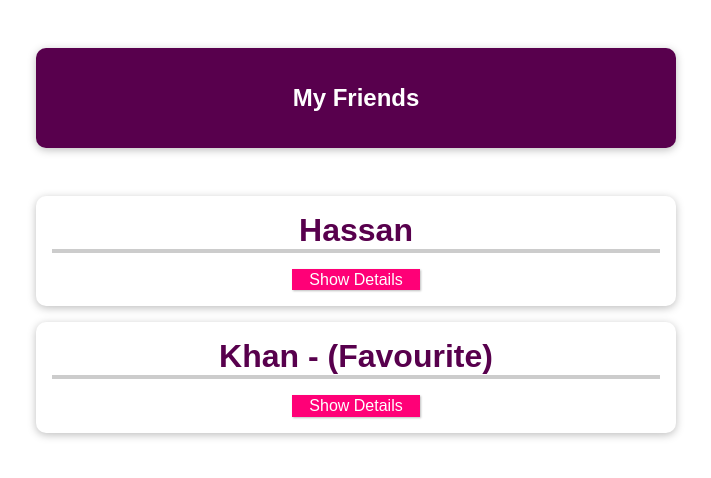
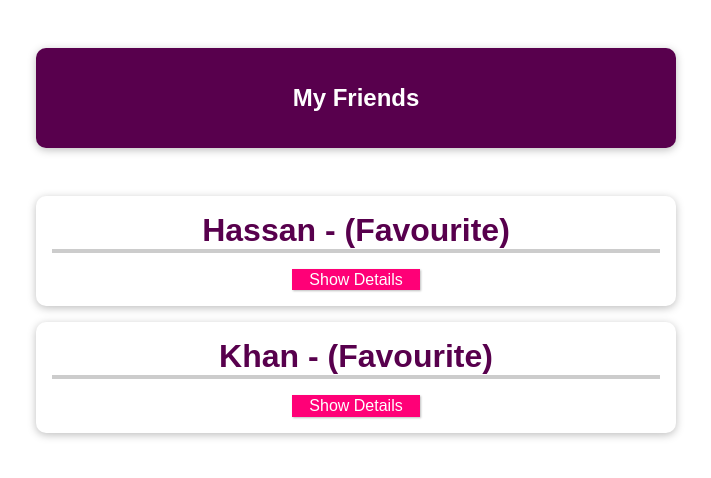
Before and after one commit to HassanKhan123/vuejs-components, a Vue app: page / in a window 1280 px wide. Shown: the top 478 px of the page, without its empty margins (284-995 px from the left). Built offline with nearby package versions, Linux system fonts and the light colour scheme.

Commit message:
dynamic prop values added

```diff
--- a/src/App.vue
+++ b/src/App.vue
@@ -5,15 +5,12 @@
     </header>
     <ul>
       <friend-contact
-        name="Hassan"
-        email="hassan@gmail.com"
-        phone-number="03243219156"
-      ></friend-contact>
-      <friend-contact
-        name="Khan"
-        email="khan@gmail.com"
-        phone-number="03243219156"
-        is-favourite="1"
+        v-for="friend in friends"
+        :key="friend.id"
+        :name="friend.name"
+        :email="friend.email"
+        :phone-number="friend.phone"
+        :is-favourite="true"
       ></friend-contact>
     </ul>
   </section>
--- a/src/components/FriendContact.vue
+++ b/src/components/FriendContact.vue
@@ -1,6 +1,6 @@
 <template>
   <li>
-    <h2>{{ name }} {{ isFavourite === "1" ? "- (Favourite)" : "" }}</h2>
+    <h2>{{ name }} {{ isFavourite ? "- (Favourite)" : "" }}</h2>
     <button @click="toggleDetails">
       {{ detailsAreVisible ? "Hide" : "Show" }} Details
     </button>
@@ -28,12 +28,9 @@
       required: true,
     },
     isFavourite: {
-      type: String,
+      type: Boolean,
       required: false,
-      default: "0",
-      validator: (value) => {
-        return value === "1" || value === "0";
-      },
+      default: false,
     },
   },
   data() {
```
